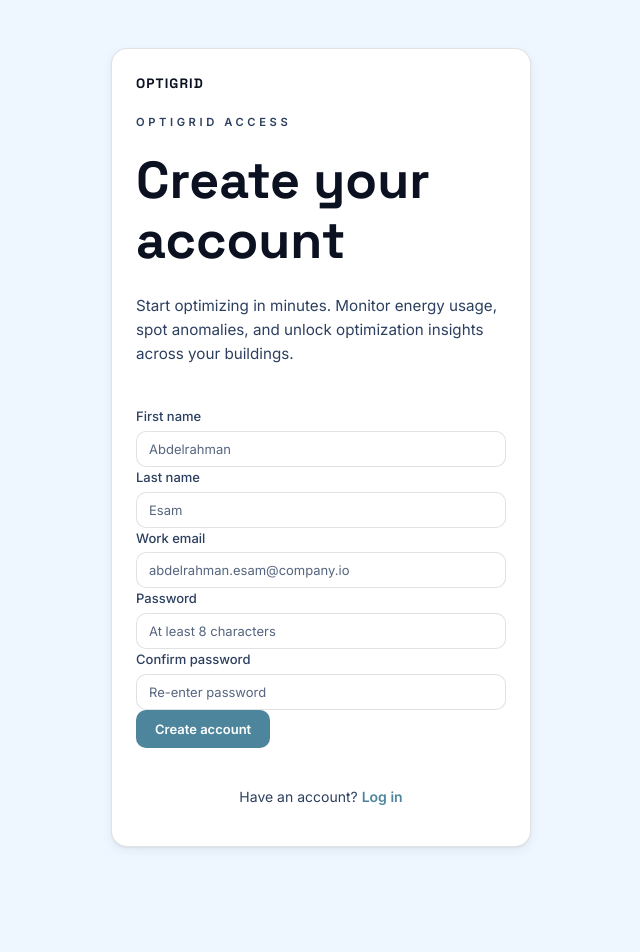
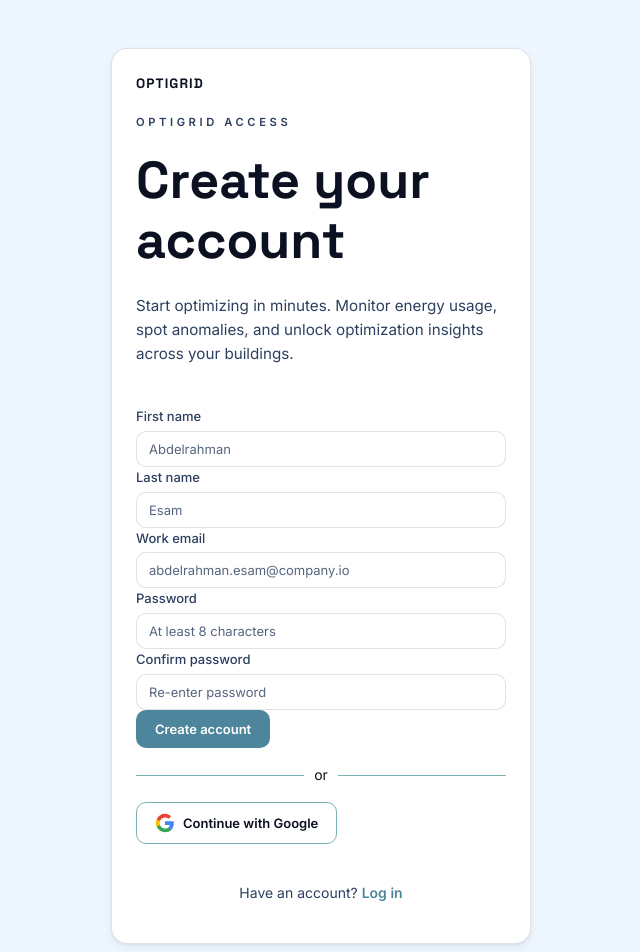
Before and after one commit to COS301-SE-2026/OptiGrid, a Next.js app in the folder frontend/: page /signup in a window 1280 px wide. Shown: the top 952 px of the page, without its empty margins (319-959 px from the left). Before the commit the page ends 895 px from the top, so only its background shows below. Built offline with nearby package versions, Linux system fonts and the light colour scheme.

Commit message:
feat:added helper file for auth button to add into login and signup

```diff
--- a/frontend/app/(auth)/signup/page.tsx
+++ b/frontend/app/(auth)/signup/page.tsx
@@ -6,6 +6,7 @@ import { useRouter } from "next/navigation";
 import {getSubmitResult, hasErrors, shouldShowError, type SignupErrors, type SignupTouched } from "./logic";
 import { initialSignupFormData, type SignupFormData } from "./validation";
 import { getTabSessionId, getTabSessionPath, TAB_SESSION_HEADER } from "../../../lib/tab-session";
+import GoogleAuthButton from "@/components/googleButton";
 
 export default function SignupPage() {
     const router = useRouter();
@@ -75,8 +76,6 @@ export default function SignupPage() {
         boxShadow:
             "0 0 0 2px var(--brand-bg), 0 0 0 4px var(--brand-danger)",
     };
-
-
 
     return (
         <main
@@ -294,6 +293,11 @@ export default function SignupPage() {
                         {loading ? "Creating account..." : "Create account"}
                     </button>
 
+                    <GoogleAuthButton
+                        onLoading={setLoading}
+                        onError={setApiError}>
+                    </GoogleAuthButton>
+
                     {apiError && (
                         <div
                             role="alert"
--- /dev/null
+++ b/frontend/components/googleButton.tsx
@@ -0,0 +1,51 @@
+"use client"
+import { createClient } from "@/lib/supabaseClient";
+
+interface authButton {
+    onLoading?: (isLoading: boolean) => void;
+    onError?: (errorMessage:string) => void;
+}
+
+export default function GoogleAuthButton({ onLoading,onError}: authButton) {
+     const handleGoogleLogin = async() => {
+        if(onLoading) onLoading(true);
+        const supabase = createClient();
+        const {error} = await supabase.auth.signInWithOAuth({
+            provider: "google",
+            options: {
+                redirectTo: `will_fix_when_path_created`,
+            },
+        });
+        if(error) {
+            if(onError) onError(error.message);
+            if(onLoading) onLoading(false);
+        }
+    };
+
+    return (
+        <>
+        {/** google auth button */}
+            <div style={{ display: 'flex', alignItems: 'center', margin: '16px 0' }}>
+                <div style={{ flex: 1, height: '1px', backgroundColor: 'var(--brand-secondary)' }} ></div>
+                <span style={{ padding: '0 10px', fontSize: '0.875rem', color: 'var(--brand-ink)' }}>or</span>
+                <div style={{ flex: 1, height: '1px', backgroundColor: 'var(--brand-secondary)' }} ></div>
+            </div>
+
+            <button
+                type="button"
+                onClick={handleGoogleLogin}
+                disabled={false}
+                className="btn btn-secondary w-full"
+                style={{ display: 'flex', alignItems: 'center', justifyContent: 'center', gap: '8px' }}
+            >
+                <svg viewBox="0 0 24 24" width="20" height="20" xmlns="http://www.w3.org/2000/svg">
+                <path d="M22.56 12.25c0-.78-.07-1.53-.2-2.25H12v4.26h5.92c-.26 1.37-1.04 2.53-2.21 3.31v2.77h3.57c2.08-1.92 3.28-4.74 3.28-8.09z" fill="#4285F4"/>
+                <path d="M12 23c2.97 0 5.46-.98 7.28-2.66l-3.57-2.77c-.98.66-2.23 1.06-3.71 1.06-2.86 0-5.29-1.93-6.16-4.53H2.18v2.84C3.99 20.53 7.7 23 12 23z" fill="#34A853"/>
+                <path d="M5.84 14.09c-.22-.66-.35-1.36-.35-2.09s.13-1.43.35-2.09V7.07H2.18C1.43 8.55 1 10.22 1 12s.43 3.45 1.18 4.93l2.85-2.22.81-.62z" fill="#FBBC05"/>
+                <path d="M12 5.38c1.62 0 3.06.56 4.21 1.64l3.15-3.15C17.45 2.09 14.97 1 12 1 7.7 1 3.99 3.47 2.18 7.07l3.66 2.84c.87-2.6 3.3-4.53 6.16-4.53z" fill="#EA4335"/>
+            </svg>
+                Continue with Google
+            </button>
+        </>
+    );
+}
```
Also changed, not shown: frontend/app/(auth)/login/page.tsx (+5 -37 lines).
